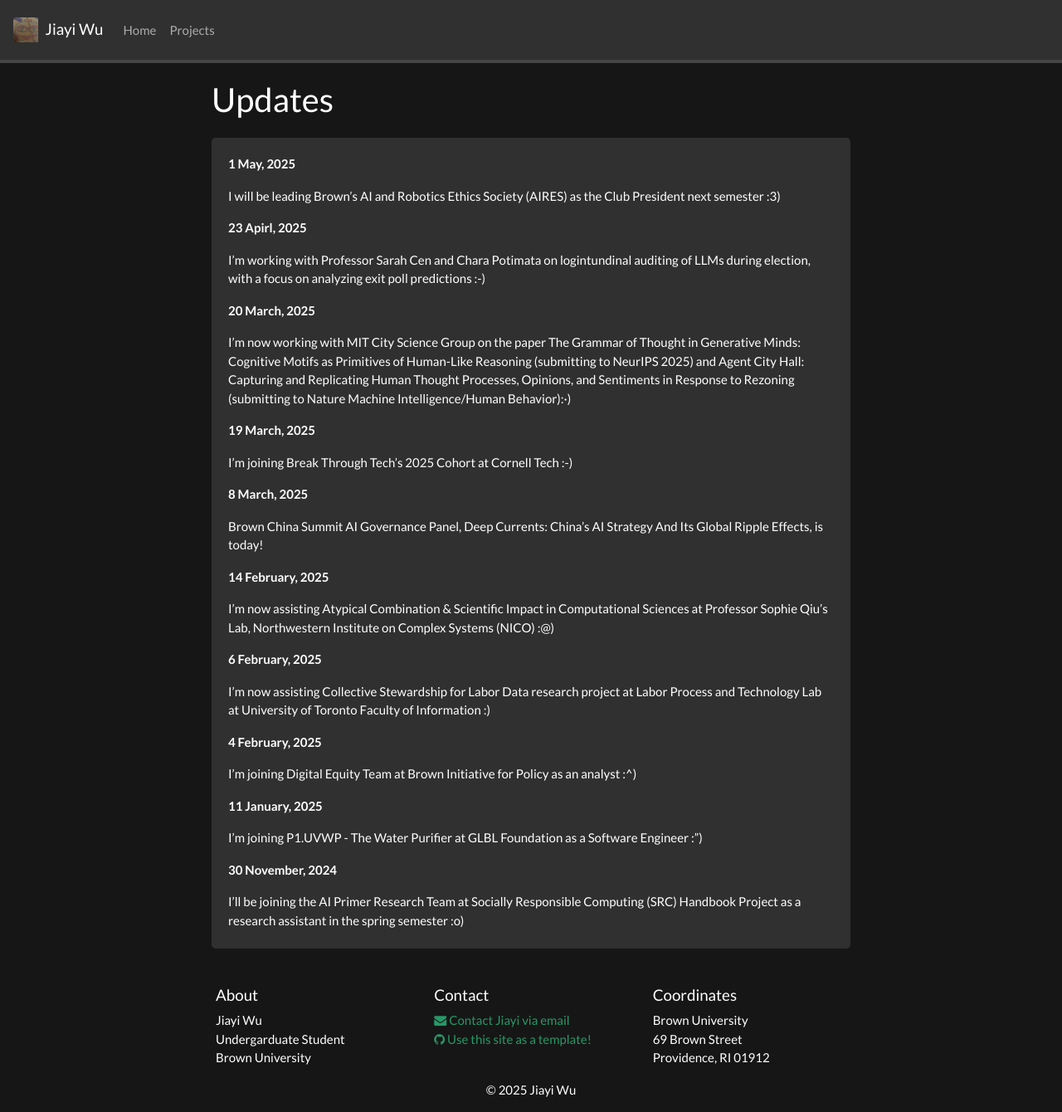
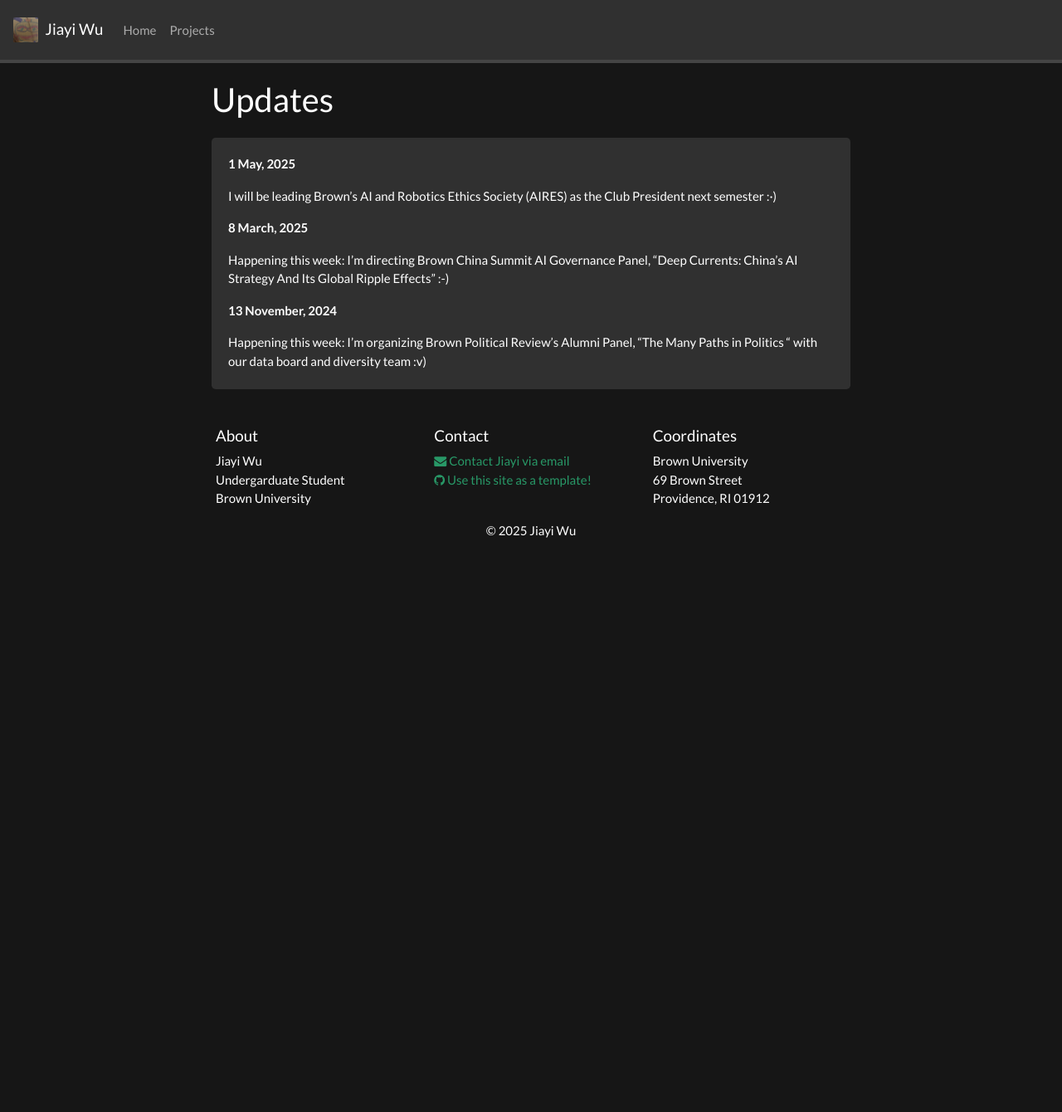
Before and after one commit to jiayiw005/jiayiw005.github.io, a Jekyll site: the page built from _pages/updates.md, in a window 1280 px wide and 1340 px high. Shown: the whole window at 83% size. Built offline with Jekyll 4.4.1, drawn with Linux system fonts in a browser that asks for light colours; nearby versions of some CDN libraries; a style sheet for code colours, icons or effects is not loaded.

Commit message:
revisions

```diff
--- a/_data/news.yml
+++ b/_data/news.yml
@@ -1,29 +1,8 @@
 - date: 1 May, 2025
-  headline: "I will be leading Brown's AI and Robotics Ethics Society (AIRES) as the Club President next semester :3)"
-
-- date: 23 Apirl, 2025
-  headline: "I'm working with Professor Sarah Cen and Chara Potimata on logintundinal auditing of LLMs during election, with a focus on analyzing exit poll predictions :-)"
-
-- date: 20 March, 2025
-  headline: "I'm now working with MIT City Science Group on the paper The Grammar of Thought in Generative Minds: Cognitive Motifs as Primitives of Human-Like Reasoning (submitting to NeurIPS 2025) and Agent City Hall: Capturing and Replicating Human Thought Processes, Opinions, and Sentiments in Response to Rezoning (submitting to Nature Machine Intelligence/Human Behavior):·)"
-
-- date: 19 March, 2025
-  headline: "I'm joining Break Through Tech's 2025 Cohort at Cornell Tech :-)"
+  headline: "I will be leading Brown's AI and Robotics Ethics Society (AIRES) as the Club President next semester :·)"
 
 - date: 8 March, 2025
-  headline: "Brown China Summit AI Governance Panel, Deep Currents: China's AI Strategy And Its Global Ripple Effects, is today!"
+  headline: "Happening this week: I'm directing Brown China Summit AI Governance Panel, \"Deep Currents: China's AI Strategy And Its Global Ripple Effects\" :-)"
 
-- date: 14 February, 2025
-  headline: "I'm now assisting Atypical Combination & Scientific Impact in Computational Sciences at Professor Sophie Qiu's Lab, Northwestern Institute on Complex Systems (NICO) :@)"
-
-- date: 6 February, 2025
-  headline: "I'm now assisting Collective Stewardship for Labor Data research project at Labor Process and Technology Lab at University of Toronto Faculty of Information :\\)"
-
-- date: 4 February, 2025
-  headline: "I'm joining Digital Equity Team at Brown Initiative for Policy as an analyst :^)"
-
-- date: 11 January, 2025
-  headline: "I'm joining P1.UVWP - The Water Purifier at GLBL Foundation as a Software Engineer :\")"
-
-- date: 30 November, 2024
-  headline: "I'll be joining the AI Primer Research Team at Socially Responsible Computing (SRC) Handbook Project as a research assistant in the spring semester :o)"
+- date: 13 November, 2024
+  headline: "Happening this week: I'm organizing Brown Political Review's Alumni Panel, \"The Many Paths in Politics \" with our data board and diversity team :v)"
--- a/_includes/sidebar.html
+++ b/_includes/sidebar.html
@@ -2,7 +2,7 @@
 {% for member in site.data.pi %}
 <div class="jumbotron">
    <center>
-   <a href="{{site.url}}{{site.baseurl}}/about"><img src="{{site.url}}{{site.baseurl}}/images/{{ member.photo }}" width="60%" style="block:inline; margin-left:auto; margin-right:auto; margin-bottom:5px;"/></a>
+   <a href="{{site.url}}{{site.baseurl}}/about"><img src="{{site.url}}{{site.baseurl}}/images/{{ member.photo }}" width="80%" style=" margin-left:auto; margin-right:auto; margin-bottom:5px;"/></a>
    <h4>{{ member.name }}</h4>
    <i>Pronunciation: ja-yee/jiā-yì</i>
    <p>B.Sc. Mathematics-Computer Science and Urban Studies, Brown University</p>
```
Also changed, not shown: _pages/home.md (+6 -10 lines), _pages/projects.md (+1 -8 lines), 7 other files.
